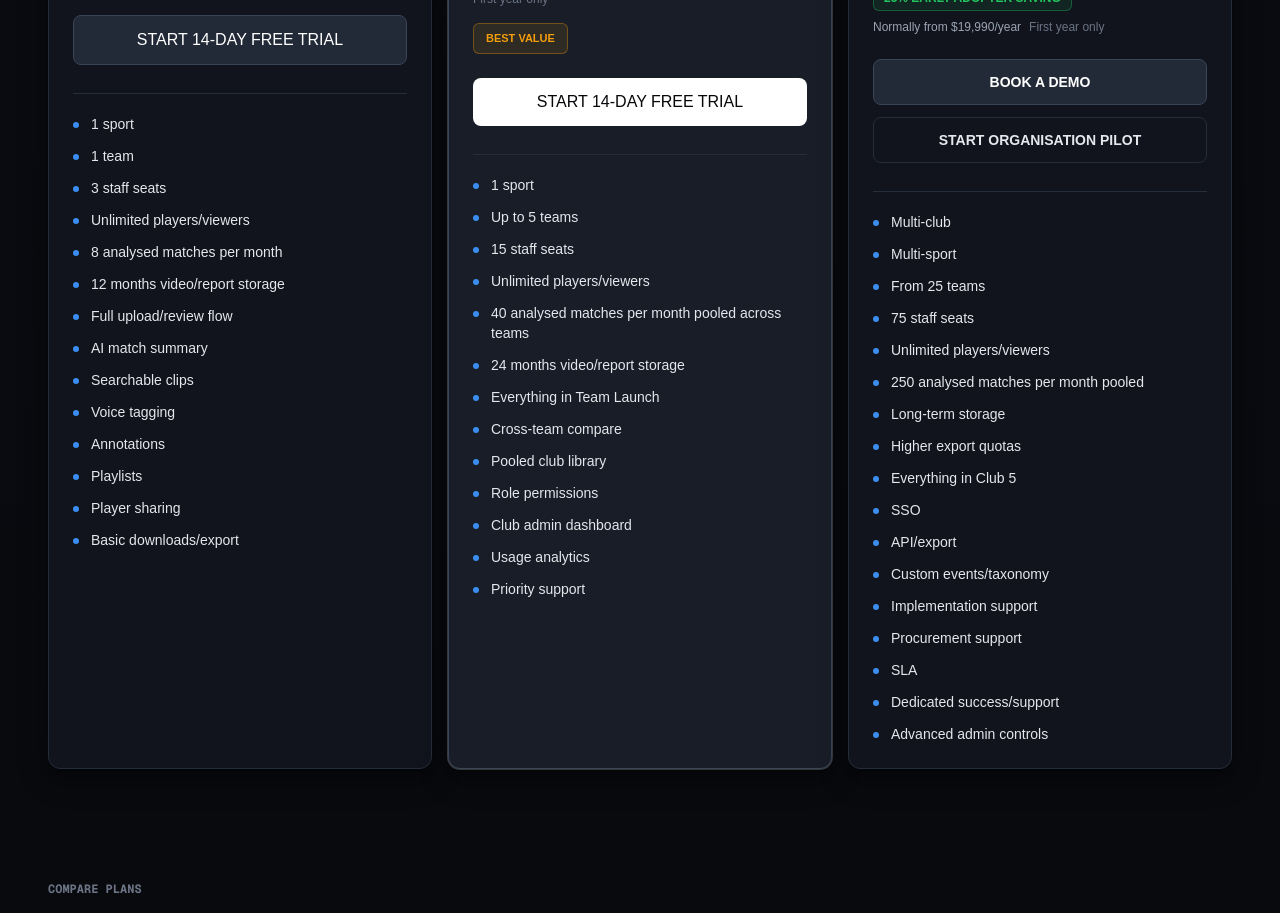
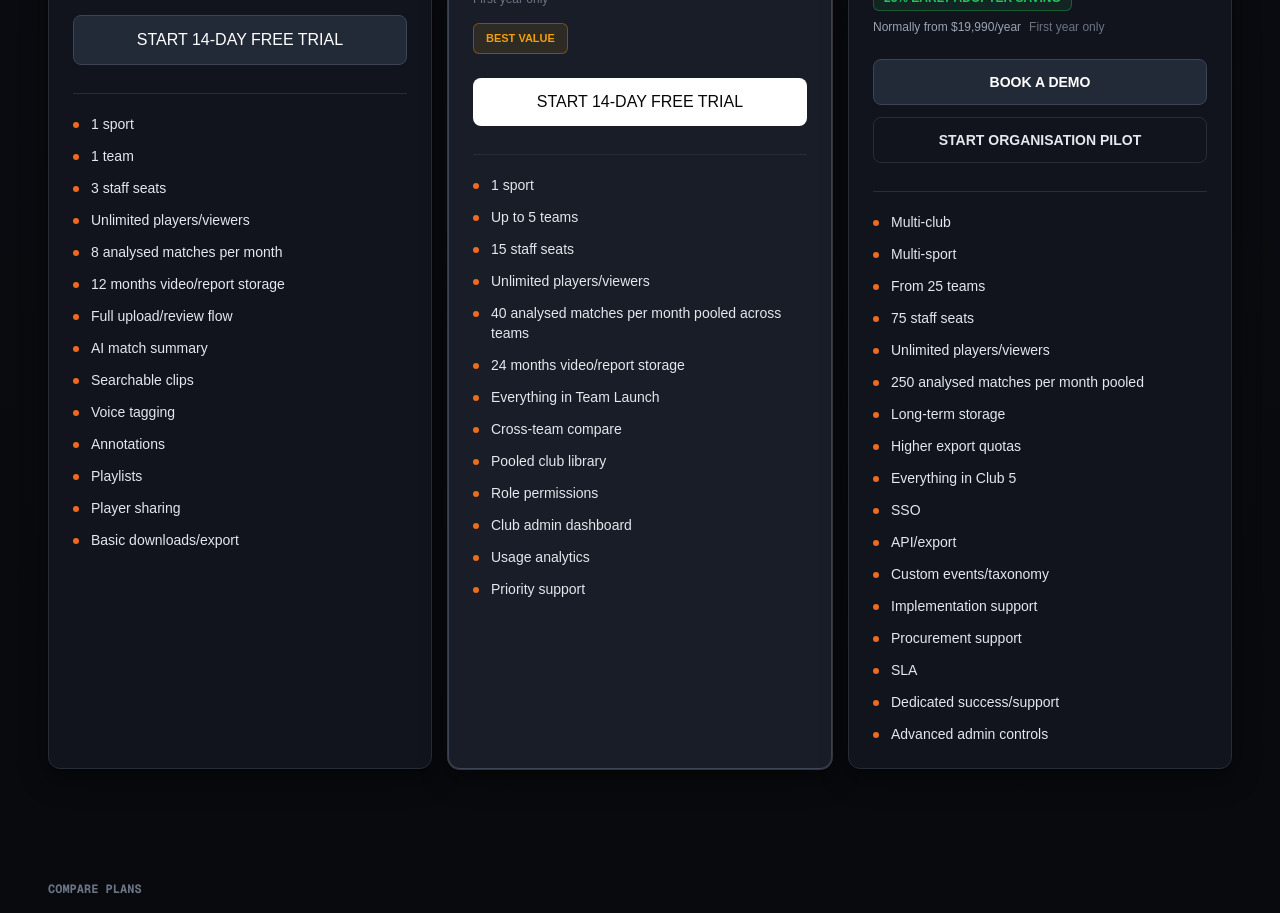
Before and after one commit to srallsopp01-hub/rugby-app, a Next.js app: page /pricing in a window 1280 px wide. Shown: the part 1520-2433 px from the top of the page. Built offline with nearby package versions, Linux system fonts and the light colour scheme; no server answers.

Commit message:
colour change to orange

```diff
--- a/app/globals.css
+++ b/app/globals.css
@@ -14,7 +14,7 @@
 
   --border: #262d3a;
   --border-light: #3a4557;
-  --accent: #3b8ef0;
+  --accent: #ed6a1f;
 
   --success: #22c55e;
   --warning: #f59e0b;
@@ -84,7 +84,7 @@ body {
   margin: 0;
   min-height: 100vh;
   background:
-    radial-gradient(circle at top, rgba(59, 142, 240, 0.08), transparent 36%),
+    radial-gradient(circle at top, rgba(237, 106, 31, 0.1), transparent 36%),
     linear-gradient(to bottom, #0b0d13 0%, #060709 100%);
   color: var(--foreground);
   font-family: Arial, Helvetica, sans-serif;
@@ -126,7 +126,7 @@ input:focus,
 select:focus,
 textarea:focus {
   border-color: var(--border-light);
-  box-shadow: 0 0 0 3px rgba(59, 142, 240, 0.18);
+  box-shadow: 0 0 0 3px rgba(237, 106, 31, 0.18);
   background: var(--panel-3);
 }
 
@@ -226,19 +226,19 @@ button:active {
     box-shadow 0.18s ease;
   box-shadow:
     inset 0 1px 0 rgba(255, 255, 255, 0.1),
-    0 6px 20px -6px rgba(59, 142, 240, 0.45);
+    0 6px 20px -6px rgba(237, 106, 31, 0.45);
 }
 
 [data-theme-scheme="dark"] button.bg-accent:not(:disabled):hover {
   box-shadow:
     inset 0 1px 0 rgba(255, 255, 255, 0.14),
-    0 10px 28px -6px rgba(59, 142, 240, 0.55);
+    0 10px 28px -6px rgba(237, 106, 31, 0.55);
 }
 
 [data-theme-scheme="dark"] button.bg-accent:not(:disabled):active {
   box-shadow:
     inset 0 1px 0 rgba(255, 255, 255, 0.06),
-    0 4px 14px -6px rgba(59, 142, 240, 0.4);
+    0 4px 14px -6px rgba(237, 106, 31, 0.4);
 }
 
 [data-theme-scheme="dark"] button.bg-accent:disabled {
@@ -247,12 +247,12 @@ button:active {
 
 [data-theme-scheme="dark"] button:focus-visible {
   outline: none;
-  box-shadow: 0 0 0 3px rgba(59, 142, 240, 0.4);
+  box-shadow: 0 0 0 3px rgba(237, 106, 31, 0.4);
 }
 
 [data-theme-scheme="dark"] input:focus,
 [data-theme-scheme="dark"] select:focus,
 [data-theme-scheme="dark"] textarea:focus {
   border-color: var(--accent);
-  box-shadow: 0 0 0 3px rgba(59, 142, 240, 0.28);
+  box-shadow: 0 0 0 3px rgba(237, 106, 31, 0.28);
 }
```
Also changed, not shown: 1 other file (tests, documents, lock files or other folders).
